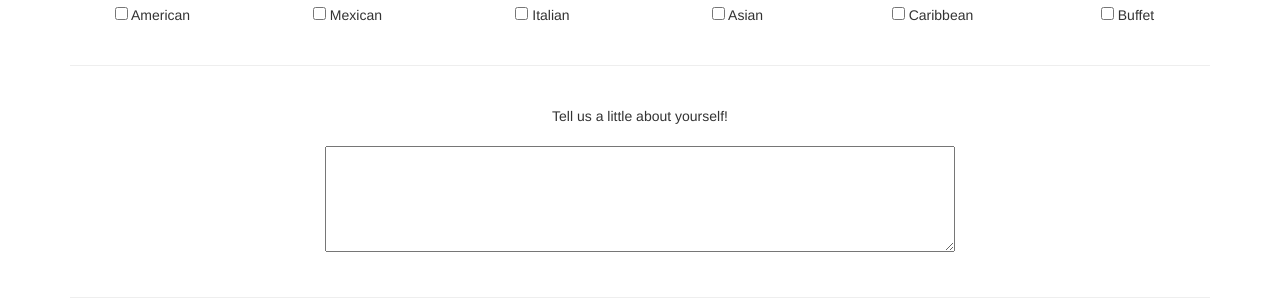
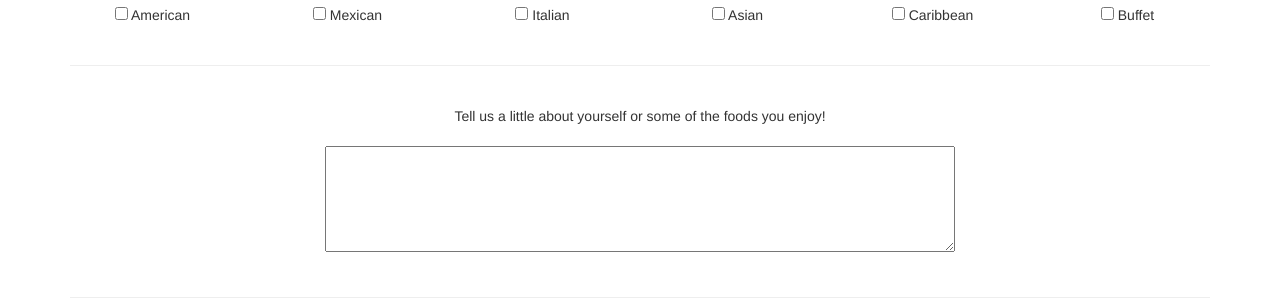
Before and after one commit to Oontsk/Grab-a-Bite, a PHP site: page /signup.php in a window 1280 px wide. Shown: the part 740-1042 px from the top of the page. Run offline with PHP 8.4, Linux system fonts and the light colour scheme; some libraries are stand-ins or nearby versions.

Commit message:
catch all

```diff
--- a/signup.php
+++ b/signup.php
@@ -151,7 +151,7 @@ $page = <<< THIS
         <hr><br>
 
         <!-- Personal Description -->
-		Tell us a little about yourself!<br><br>
+		Tell us a little about yourself or some of the foods you enjoy!<br><br>
 		<textarea rows="5" cols="75" name="text" value="$text"> </textarea><br><br>
         <hr><br>
 
```
